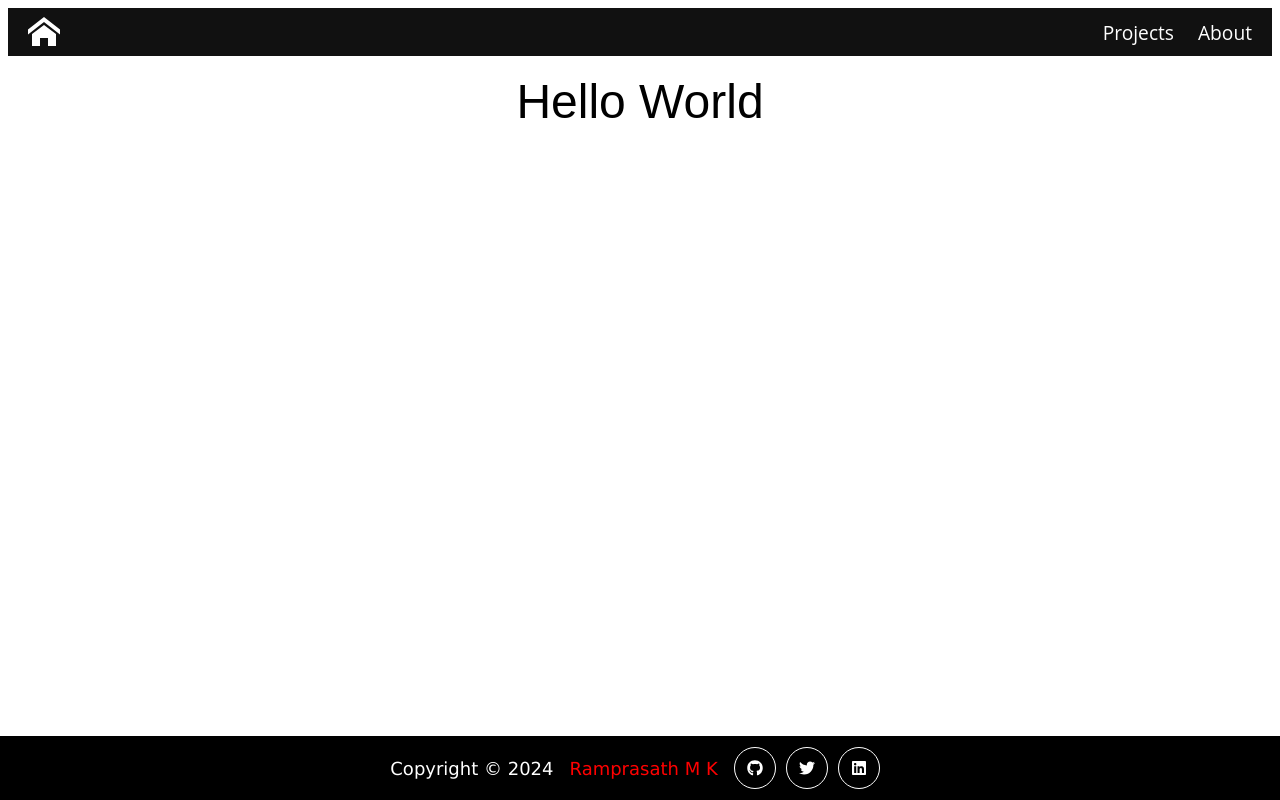
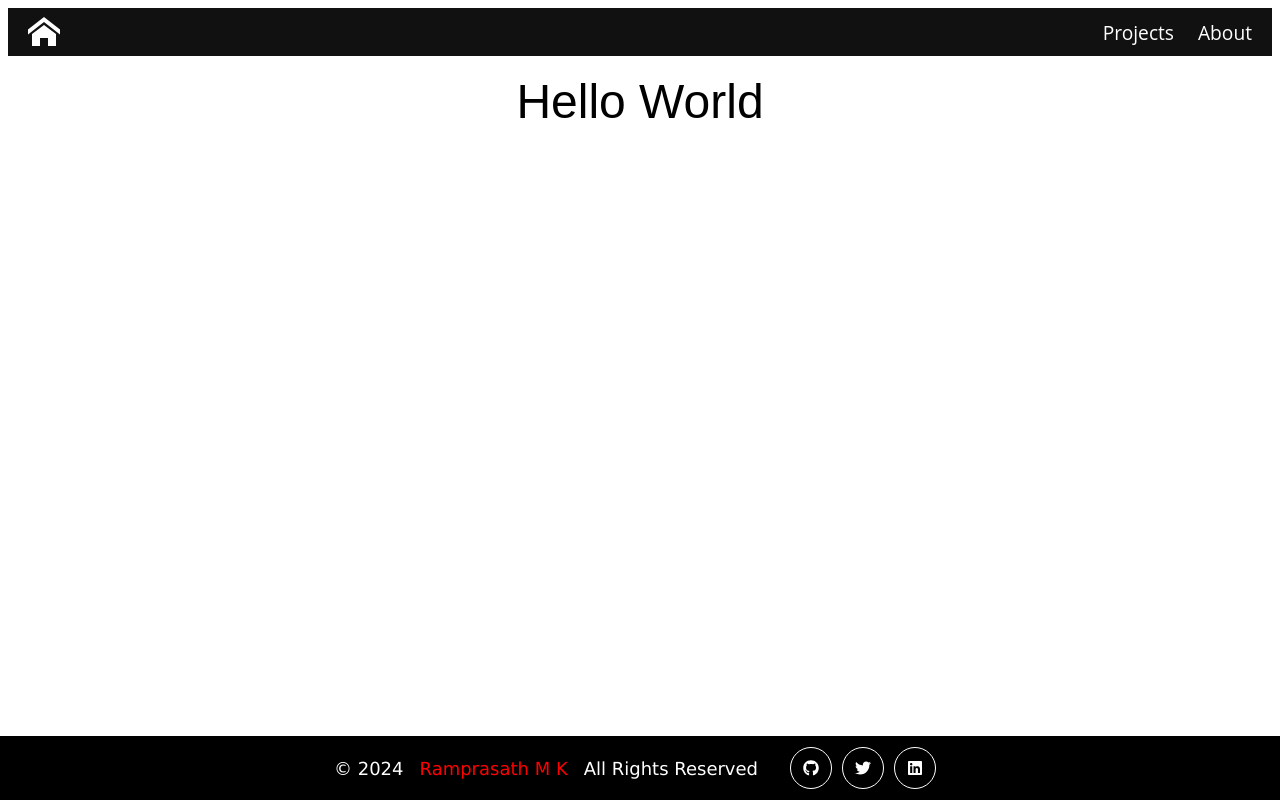
Before and after one commit to ramprasathmk/EchoesOfMe, a React (Vite) app: page /helloworld in a window 1280 px wide. Built offline with nearby package versions, Linux system fonts and the light colour scheme.

Commit message:
feat: Update Footer Details

```diff
--- a/src/components/FooterDetails.jsx
+++ b/src/components/FooterDetails.jsx
@@ -14,9 +14,10 @@ export default function FooterDetails() {
   return (
     <React.Fragment>
       <StyledFooterDetails color={"white"}>
-        Copyright &copy; {CurrentYear}
+        &copy; {CurrentYear}
       </StyledFooterDetails>
       <StyledFooterDetails> {DeveloperName} </StyledFooterDetails>
+      <StyledFooterDetails color={"white"}> All Rights Reserved  </StyledFooterDetails> <br />
     </React.Fragment>
   );
 }
```
